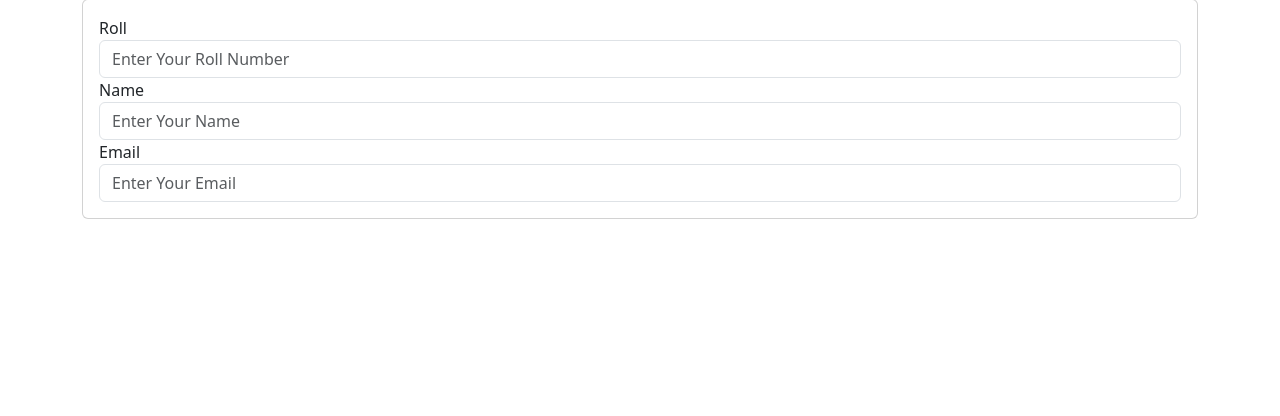
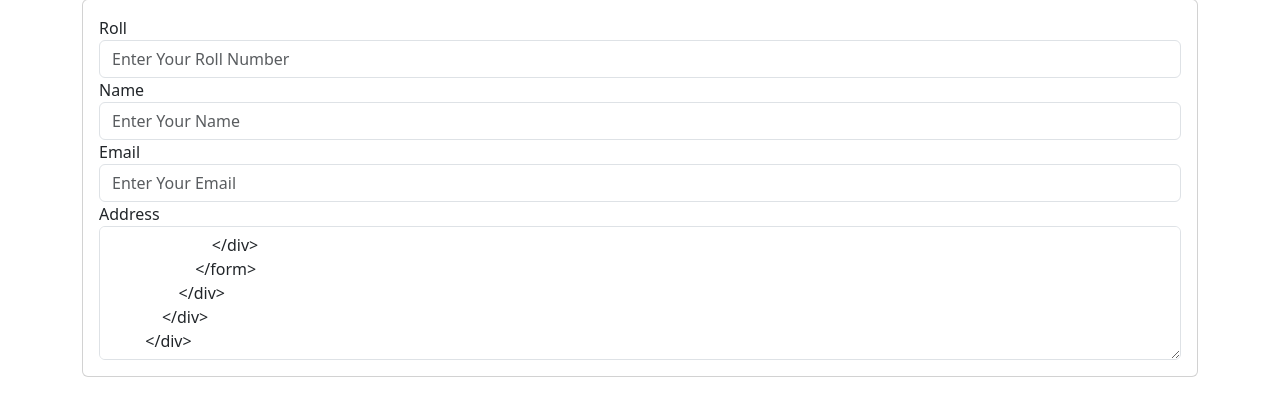
Before and after one commit to devsharifmahmud/std_manage, a Django app: page /std/add-std/ in a window 1280 px wide. Shown: the part 129-545 px from the top of the page. Run offline with Django 5.2, Linux system fonts and the light colour scheme.

Commit message:
Update code

```diff
--- a/templates/std/std_add.html
+++ b/templates/std/std_add.html
@@ -28,6 +28,10 @@
                             <label for="email">Email</label>
                             <input type="text" id="email" name="email" class="form-control" placeholder="Enter Your Email" required>
                         </div>
+                        <div class="md-3">
+                            <label for="address">Address</label>
+                            <textarea  id="address" name="address" rows ="5" class="form-control" placeholder="Enter Your Address" required>
+                        </div>
                     </form>
                 </div>
             </div>
```
